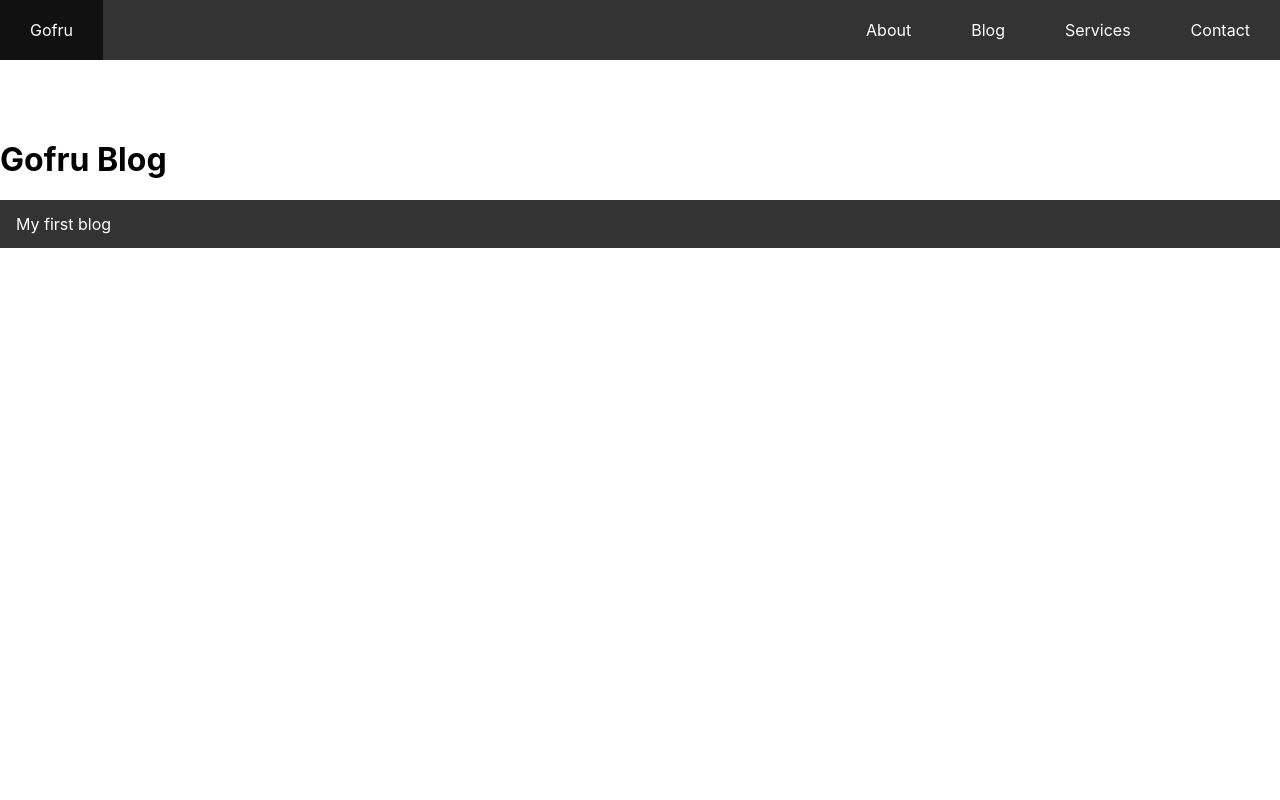
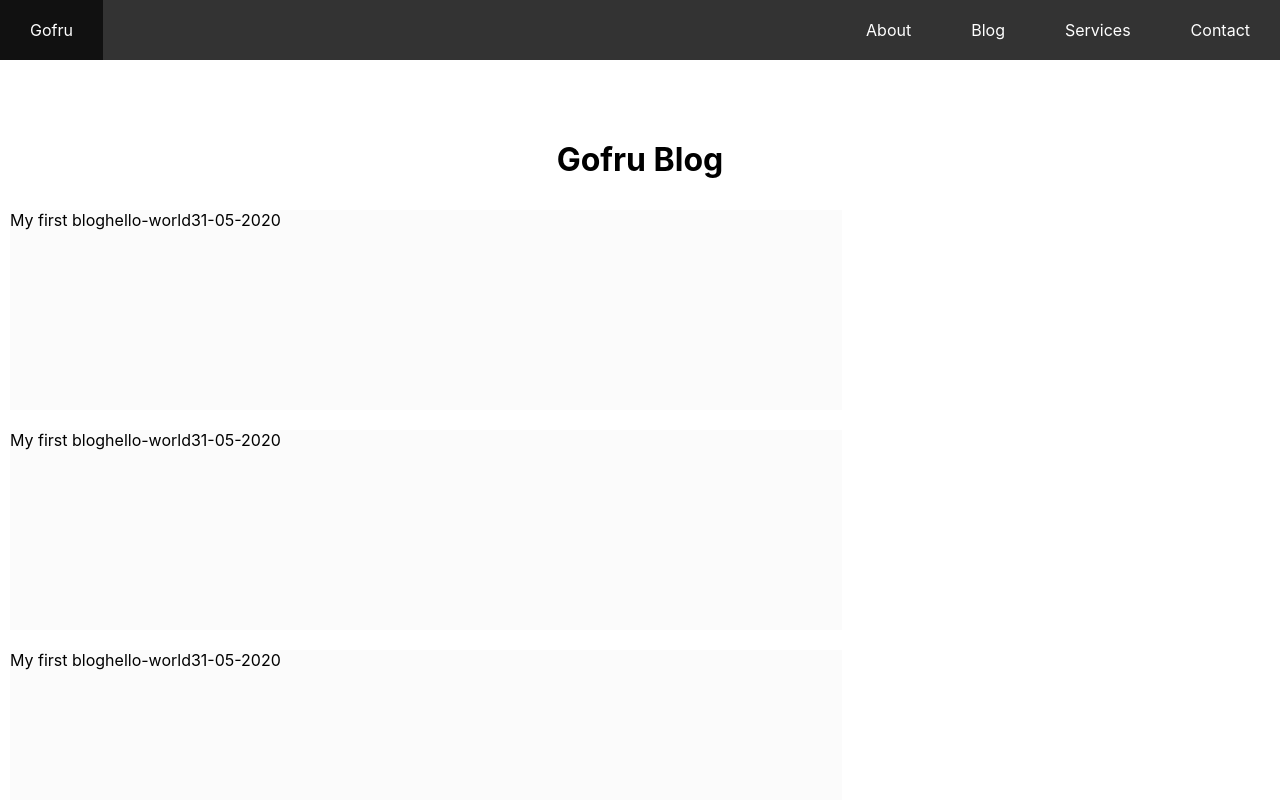
Before and after one commit to gofru01/gofru-web, a Next.js app: page /blog in a window 1280 px wide. Shown: the top 800 px of the page. Built offline with nearby package versions, Linux system fonts and the light colour scheme.

Commit message:
upadate blog layout

```diff
--- a/components/Header.js
+++ b/components/Header.js
@@ -5,11 +5,11 @@ import Link from 'next/link';
 export default function Header() {
   return (
 
-    <header class="header">
+    <header className="header">
       <ul>
         <li> <Link href="/"><a>Gofru</a></Link></li>
-        <input class="menu-btn" type="checkbox" id="menu-btn" />
-        <label class="menu-icon" for="menu-btn"><span class="nav-icon"></span></label>
+        <input className="menu-btn" type="checkbox" id="menu-btn" />
+        <label className="menu-icon" htmlFor="menu-btn"><span className="nav-icon"></span></label>
         <ul className="menu"  style={{ float: "right" }}>
           <li><Link href="/about"><a>About</a></Link></li>
           <li><Link href="/blog"><a>Blog</a></Link></li>
--- /dev/null
+++ b/contents/hello-world copy 2.md
@@ -0,0 +1,9 @@
+---
+title: My first blog
+slug: hello-world
+date: "31-05-2020"
+---
+
+Pellentesque condimentum velit vel justo rutrum, sit amet commodo diam tincidunt. Nunc diam massa, interdum ut aliquet at, scelerisque ac ex. Integer cursus sem ac pretium posuere. Ut at odio nulla. Phasellus nec ante luctus, egestas dui id, maximus dui. In aliquam elit sit amet sollicitudin luctus. Nunc nec leo quis ante vestibulum egestas. In dignissim libero vitae congue bibendum. Sed iaculis eros a leo pellentesque, et ultrices leo malesuada. Nullam ultrices rutrum accumsan. Pellentesque tempus sapien et vestibulum placerat.
+
+Donec ultrices in tortor eget facilisis. Pellentesque orci risus, vulputate consequat fermentum eget, euismod sed nulla. Sed luctus sapien quis magna lobortis porttitor. In porttitor nibh id tincidunt imperdiet. Suspendisse ultricies tellus dolor, et gravida tortor vehicula quis. Maecenas tempus est sit amet congue rhoncus. Vivamus vitae felis lacinia, viverra nibh id, pulvinar eros. In viverra venenatis ligula, vitae efficitur felis vehicula vitae. Vestibulum feugiat vel risus iaculis tincidunt.
--- /dev/null
+++ b/contents/hello-world copy.md
@@ -0,0 +1,9 @@
+---
+title: My first blog
+slug: hello-world
+date: "31-05-2020"
+---
+
+Pellentesque condimentum velit vel justo rutrum, sit amet commodo diam tincidunt. Nunc diam massa, interdum ut aliquet at, scelerisque ac ex. Integer cursus sem ac pretium posuere. Ut at odio nulla. Phasellus nec ante luctus, egestas dui id, maximus dui. In aliquam elit sit amet sollicitudin luctus. Nunc nec leo quis ante vestibulum egestas. In dignissim libero vitae congue bibendum. Sed iaculis eros a leo pellentesque, et ultrices leo malesuada. Nullam ultrices rutrum accumsan. Pellentesque tempus sapien et vestibulum placerat.
+
+Donec ultrices in tortor eget facilisis. Pellentesque orci risus, vulputate consequat fermentum eget, euismod sed nulla. Sed luctus sapien quis magna lobortis porttitor. In porttitor nibh id tincidunt imperdiet. Suspendisse ultricies tellus dolor, et gravida tortor vehicula quis. Maecenas tempus est sit amet congue rhoncus. Vivamus vitae felis lacinia, viverra nibh id, pulvinar eros. In viverra venenatis ligula, vitae efficitur felis vehicula vitae. Vestibulum feugiat vel risus iaculis tincidunt.
--- a/pages/blog.js
+++ b/pages/blog.js
@@ -9,19 +9,24 @@ function BlogPage(props) {
         <title>Gofru Blog</title>
       </Head>
     <div>
-      <h1>Gofru Blog</h1>
-      <div style={{height:"50vw", textAlign: "center"}}>
-      <ul>
+      <h1 style={{textAlign: "center"}}>Gofru Blog</h1>
+      <div className="blog-container" >
+
         {props.blogs.map((blog, idx) => {
           return (
-            <li key={idx}>
-              <Link href={`/blog/${blog.slug}`}>
-                <a>{blog.title}</a>
-              </Link>
-            </li>
+            <Link href={`/blog/${blog.slug}`}>
+              <a  className= "blog-card" key={idx}>
+
+
+                {blog.title}
+                {blog.slug}
+                {blog.date}
+
+
+            </a>
+            </Link>
           );
         })}
-      </ul>
       </div>
     </div>
     </>
--- a/styles/globals.css
+++ b/styles/globals.css
@@ -169,3 +169,23 @@ li.dropdown {
     display: none;
   }
 }
+
+
+/* Blog */
+
+.blog-container {
+  display: flex;
+  flex-direction: column;
+  justify-content: space-between;
+}
+
+.blog-card {
+  width: 65vw;
+  height: 25vh;
+  margin: 10px;
+  background-color: rgb(251, 251, 251);
+}
+
+.blog-card :hover {
+  cursor: pointer;
+}
```
